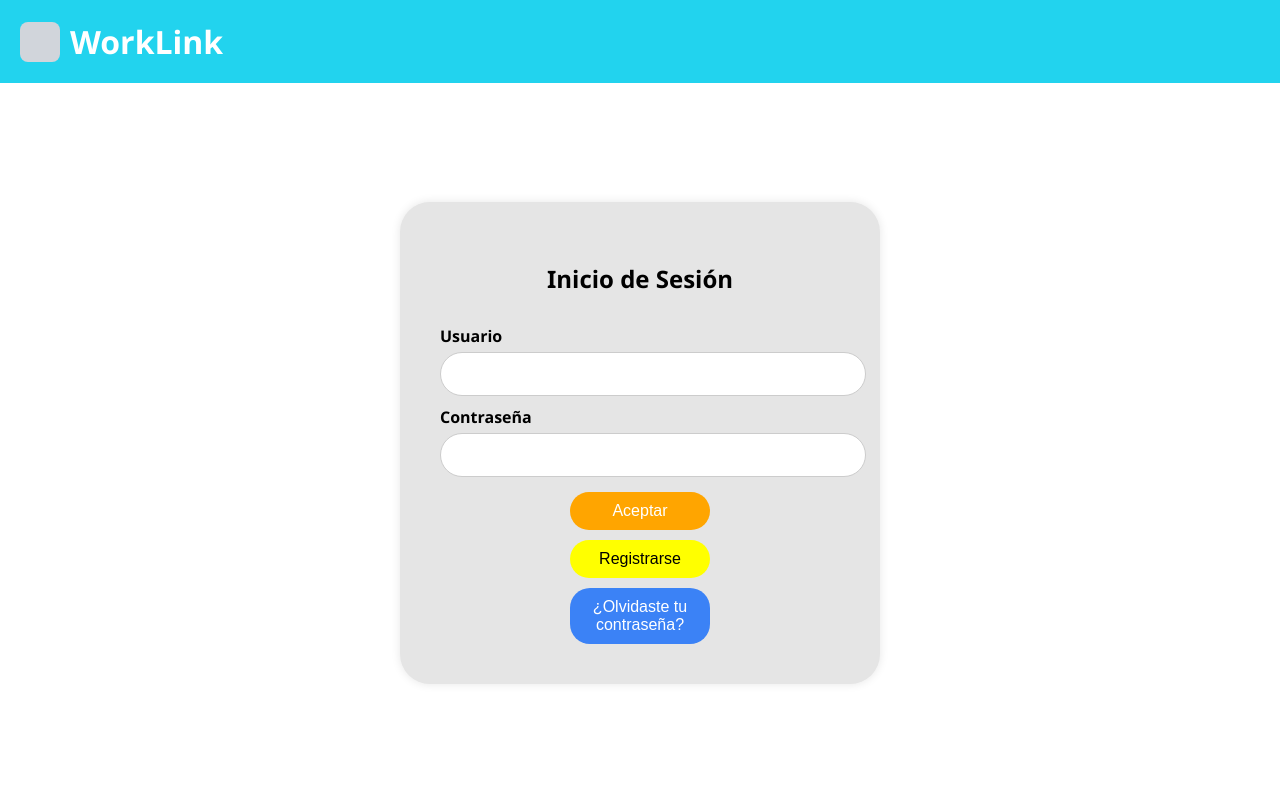
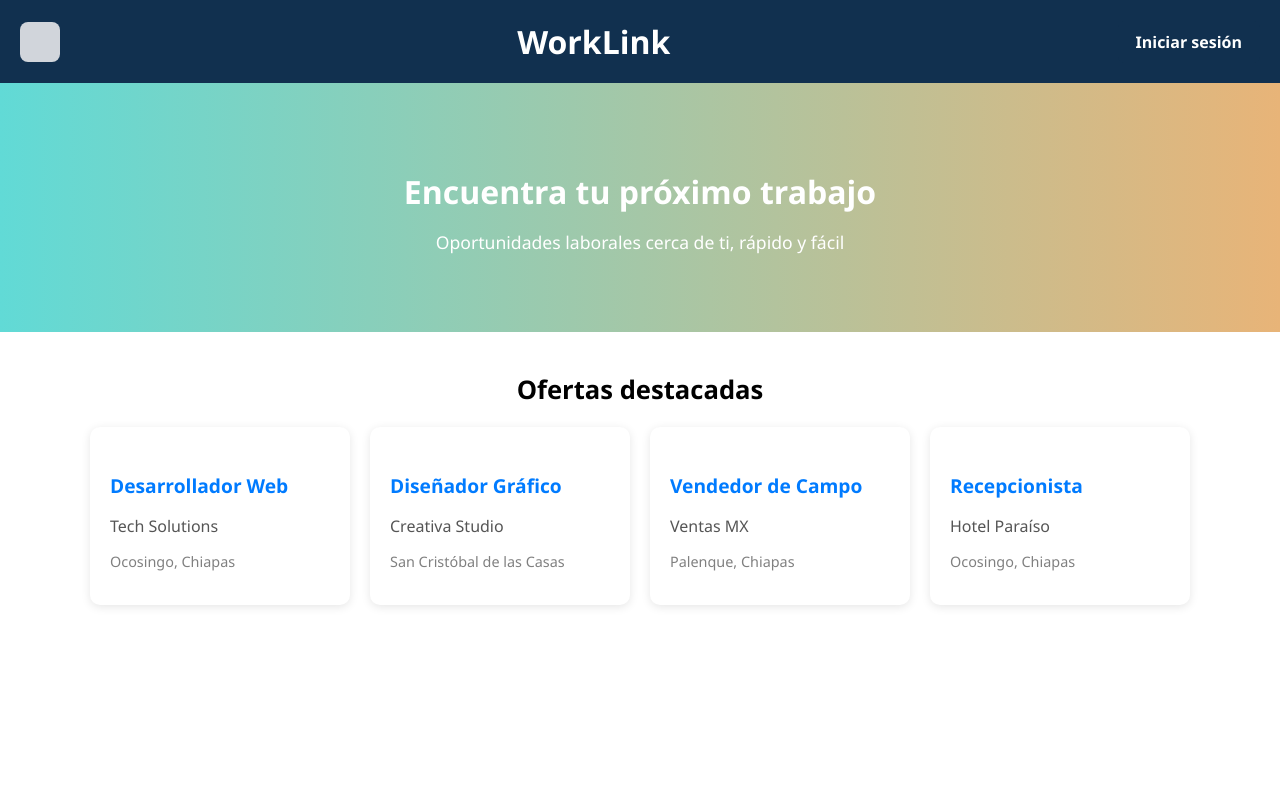
Before and after one commit to Chappie7w7/Work-Link, a Flask app: page / in a window 1280 px wide. After the commit the page ends 607 px from the top, so only its background shows below. Run offline with Flask 3, Linux system fonts and the light colour scheme.

Commit message:
Correcion de los modulos y estilos

```diff
--- a/app/routes/__init__.py
+++ b/app/routes/__init__.py
@@ -17,12 +17,24 @@ def index():
     else:
         current_user = None
 
-    return render_template('index.jinja2', current_user=current_user)
+    # Lista de trabajos de ejemplo (puedes luego cargarlos desde la BD)
+    jobs = [
+        {"title": "Desarrollador Web", "company": "Tech Solutions", "location": "Ocosingo, Chiapas"},
+        {"title": "Diseñador Gráfico", "company": "Creativa Studio", "location": "San Cristóbal de las Casas"},
+        {"title": "Vendedor de Campo", "company": "Ventas MX", "location": "Palenque, Chiapas"},
+        {"title": "Recepcionista", "company": "Hotel Paraíso", "location": "Ocosingo, Chiapas"},
+    ]
+
+    return render_template('index.jinja2', current_user=current_user, jobs=jobs)
 
 
+# Mostrar formulario de login
+@index_bp.route('/login')
+def login_form():
+    return render_template('login.jinja2')
 
 # Procesar el login
-@index_bp.route('/', methods=['POST'])
+@index_bp.route('/login', methods=['POST'])
 def login():
     correo = request.form.get('correo', '').strip()
     password = request.form.get('password', '').strip()
@@ -37,7 +49,7 @@ def login():
         return redirect(url_for('IndexRoute.inicio'))
 
     flash('Usuario o contraseña incorrectos', 'error')
-    return redirect(url_for('IndexRoute.index'))
+    return redirect(url_for('IndexRoute.login'))
 
 # Página de inicio
 @index_bp.route('/inicio')
--- a/app/static/css/style_footer.css
+++ b/app/static/css/style_footer.css
@@ -1,6 +1,6 @@
 /*Estilos del Footer*/
 footer {
-    background-color: #22d3ee;
+    background-color: #11304f;
     text-align: center;
     padding: 15px 0;
     color: white;
--- /dev/null
+++ b/app/static/css/style_index.css
@@ -0,0 +1,99 @@
+
+
+/*con estilo de anuncios:*/
+body {
+            margin: 0;
+            font-family: Arial, sans-serif;
+            background-color: #f5f6fa;
+        }
+
+        header {
+            display: flex;
+            justify-content: space-between;
+            align-items: center;
+            background: #11304F;
+            padding: 15px 30px;
+            box-shadow: 0 2px 5px rgba(0,0,0,0.1);
+        }
+
+        header h1 {
+            margin: 0;
+            font-size: 1.8em;
+            font-weight: bold;
+        }
+
+        .btn-login {
+            background-color: #11304F;
+            color: white;
+            padding: 10px 18px;
+            border-radius: 6px;
+            text-decoration: none;
+            font-weight: bold;
+            transition: background 0.3s;
+        }
+
+        .btn-login:hover {
+            background-color: #0056b3;
+        }
+
+        .hero {
+            background: linear-gradient(to right, #61dad6, #e8b478);
+            color: white;
+            text-align: center;
+            padding: 60px 20px;
+        }
+
+        .hero h2 {
+            font-size: 2em;
+            margin-bottom: 10px;
+        }
+
+        .hero p {
+            font-size: 1.1em;
+        }
+
+        .jobs-section {
+            max-width: 1100px;
+            margin: 40px auto;
+            padding: 0 20px;
+        }
+
+        .jobs-title {
+            text-align: center;
+            font-size: 1.6em;
+            margin-bottom: 20px;
+        }
+
+        .jobs-grid {
+            display: grid;
+            grid-template-columns: repeat(auto-fill, minmax(250px, 1fr));
+            gap: 20px;
+        }
+
+        .job-card {
+            background: white;
+            padding: 20px;
+            border-radius: 10px;
+            box-shadow: 0 2px 10px rgba(0,0,0,0.1);
+            transition: transform 0.2s;
+        }
+
+        .job-card:hover {
+            transform: translateY(-5px);
+        }
+
+        .job-title {
+            font-size: 1.2em;
+            color: #007bff;
+            margin-bottom: 8px;
+        }
+
+        .job-company {
+            color: #555;
+            margin-bottom: 6px;
+        }
+
+        .job-location {
+            font-size: 0.9em;
+            color: gray;
+        }
--- a/app/static/css/style_login.css
+++ b/app/static/css/style_login.css
@@ -7,7 +7,7 @@ body {
 }
 
 header {
-    background-color: #22d3ee;
+    background-color: #11304F;
     padding: 20px;
     display: flex;
     align-items: center;
--- a/app/templates/components/navbar.jinja2
+++ b/app/templates/components/navbar.jinja2
@@ -3,11 +3,6 @@
 <header>
     <nav class="navbar">
         <div class="logo-placeholder"></div>
-
-        <div class="search-bar">
-            <span class="icon">🔍</span>
-            <input type="text" placeholder="Buscar empleo" />
-        </div>
 
         <div class="menu-icons">
             <div class="icon-item">
--- a/app/templates/index.jinja2
+++ b/app/templates/index.jinja2
@@ -2,7 +2,8 @@
 <html lang="es">
 <head>
     <meta charset="UTF-8" />
-    <title>Inicio de sesión</title>
+    <title>WorkLink</title>
+    <link rel="stylesheet" href="{{ url_for('static', filename='css/style_index.css') }}">
     <link rel="stylesheet" href="{{ url_for('static', filename='css/style_login.css') }}">
 </head>
 <body>
@@ -10,42 +11,26 @@
     <header>
         <div class="logo"></div>
         <h1>WorkLink</h1>
+        <a href="{{ url_for('IndexRoute.login') }}" class="btn-login">Iniciar sesión</a>
     </header>
 
-    <div class="container">
-        <div class="login-box">
-            <h2>Inicio de Sesión</h2>
+    <!-- Sección principal -->
+    <div class="hero">
+        <h2>Encuentra tu próximo trabajo</h2>
+        <p>Oportunidades laborales cerca de ti, rápido y fácil</p>
+    </div>
 
-            {# Mostrar mensajes flash #}
-            <div class="mensajes">
-            {% with mensajes = get_flashed_messages(with_categories=true) %}
-                {% if mensajes %}
-                    {% for categoria, mensaje in mensajes %}
-                        <p style="color: {% if categoria == 'error' %}red{% else %}green{% endif %};">
-                            {{ mensaje }}
-                        </p>
-                    {% endfor %}
-                {% endif %}
-            {% endwith %}
+    <!-- Lista de trabajos -->
+    <div class="jobs-section">
+        <h3 class="jobs-title">Ofertas destacadas</h3>
+        <div class="jobs-grid">
+            {% for job in jobs %}
+            <div class="job-card">
+                <h4 class="job-title">{{ job.title }}</h4>
+                <p class="job-company">{{ job.company }}</p>
+                <p class="job-location">{{ job.location }}</p>
             </div>
-
-            <form method="post" action="">
-                <label for="correo">Usuario</label>
-                <input type="text" id="correo" name="correo" required maxlength="100" />
-
-                <label for="password">Contraseña</label>
-                <input type="password" id="password" name="password" required maxlength="100" />
-
-                <button type="submit" class="btn-entrar">Aceptar</button>
-            </form>
-
-            <form method="get" action="{{ url_for('IndexRoute.registro') }}">
-                <button type="submit" class="btn-registrarse">Registrarse</button>
-            </form>
-
-            <form method="get" action="">
-                <button type="submit" class="btn-recuperar">¿Olvidaste tu contraseña?</button>
-            </form>
+            {% endfor %}
         </div>
     </div>
 
```
Also changed, not shown: app/static/css/style_empleos.css (+45 -0 lines), app/static/css/style_navbar.css (+24 -1 lines), app/templates/empleos/empleos.jinja2 (+17 -32 lines), app/templates/login.jinja2 (added, +53 -0 lines).
